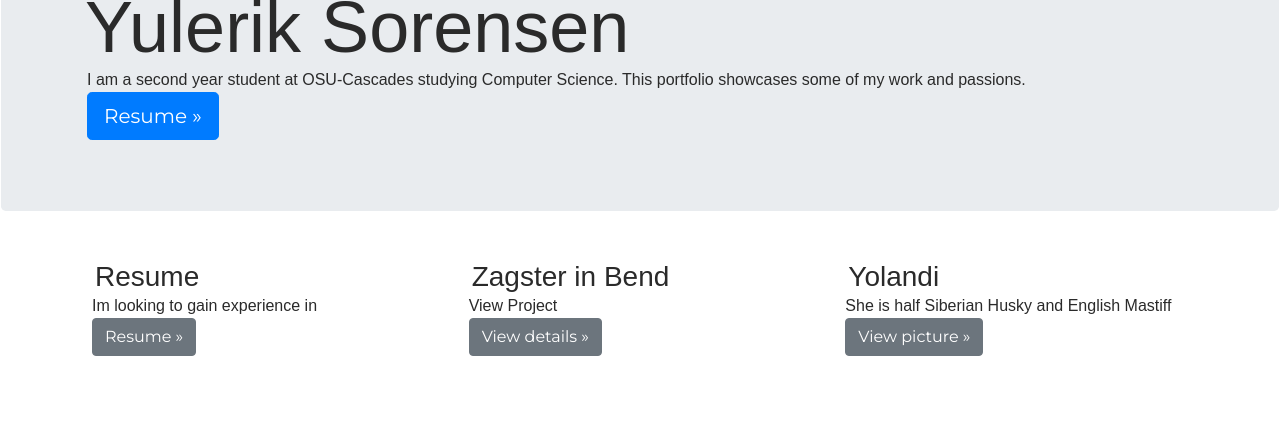
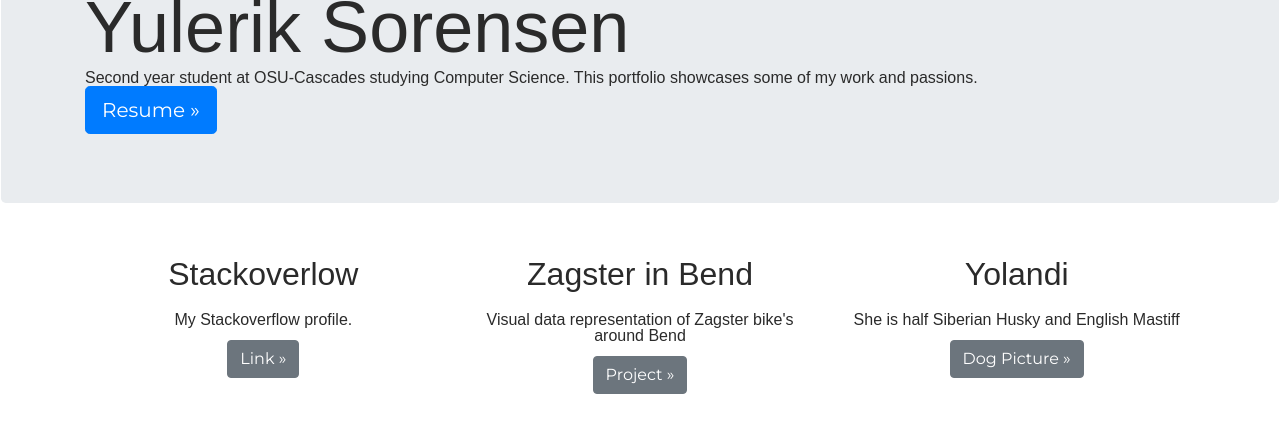
Before and after one commit to yulerik/yulerik.github.io, a plain HTML site: page index.html in a window 1280 px wide. Shown: the part 141-566 px from the top of the page. Drawn offline with nearby package versions, Linux system fonts and the light colour scheme; grey boxes are pictures that could not be loaded; a web font is replaced by a local one.

Commit message:
Links
Linked to stackoverstock, home, resume, and zagster visual project all updated

```diff
--- a/index.html
+++ b/index.html
@@ -15,6 +15,7 @@
     <script src="main.js"></script>
   </head>
   <body>
+<!--Navigation menu bar links-->
     <nav class="navbar navbar-expand-md navbar-dark fixed-top bg-dark">
       <a class="navbar-brand" href="#">Yulerik Sorensen</a>
       <button class="navbar-toggler" type="button" data-toggle="collapse" data-target="#navbarsExampleDefault" aria-controls="navbarsExampleDefault" aria-expanded="false" aria-label="Toggle navigation">
@@ -26,17 +27,17 @@
             <a class="nav-link" href="https://yulerik.github.io">Home <span class="sr-only">(current)</span></a>
           </li>
           <li class="nav-item">
-            <a class="nav-link" href="#">Resume</a>
+            <a class="nav-link" href="resume.pdf" target="_blanks">Resume</a>
           </li>
           <li class="nav-item">
-            <a class="nav-link disabled" href="#">Zagster Bike Data</a>
+            <a class="nav-link disabled" href="https://yulerik.github.io/zagster-client/" target="_blank">Zagster Bike Data</a>
           </li>
           <li class="nav-item dropdown">
             <a class="nav-link dropdown-toggle" href="http://example.com" id="dropdown01" data-toggle="dropdown" aria-haspopup="true" aria-expanded="false">Links</a>
             <div class="dropdown-menu" aria-labelledby="dropdown01">
               <a class="dropdown-item" href="https://github.com/yulerik" target="blank">Github</a>
               <a class="dropdown-item" href="https://stackoverflow.com/users/12146107/yulerik-sorensen?tab=profile" target="blank">Stackoverflow</a>
-              <a class="dropdown-item" href="#">Resume</a>
+              <a class="dropdown-item" href="resume.pdf">Resume</a>
             </div>
           </li>
         </ul>
@@ -47,31 +48,43 @@
       </div>
     </nav>
     <main role="main">
-<!-- Main jumbotron for a primary marketing message or call to action -->
+<!--Heading at top of page -->
       <div class="jumbotron">
         <div class="container">
           <h1 id="mainHeader" class="display-3">Yulerik Sorensen</h1>
-          <p id="heading">I am a second year student at OSU-Cascades studying Computer Science. This portfolio showcases some of my work and passions.</p>
-          <p><a class="btn btn-primary btn-lg" href="#" role="button">Resume &raquo;</a></p>
+          <p id="heading">Second year student at OSU-Cascades studying Computer Science. This portfolio showcases some of my work and passions.</p>
+          <p><a class="btn btn-primary btn-lg" href="resume.pdf" target="_blank" role="button">Resume &raquo;</a></p>
         </div>
       </div>
       <div class="container">
-<!-- Example row of columns -->
+<!--Links to different pages-->
         <div class="row">
           <div class="col-md-4">
-            <h2>Resume</h2>
-            <p>Im looking to gain experience in</p>
-            <p><a class="btn btn-secondary" href="#" role="button">Resume &raquo;</a></p>
+            <h2 class="h2">Stackoverlow</h2>
+            <div class="info">
+              <p>My Stackoverflow profile.</p>
+            </div>
+            <div class="btn">
+              <p><a class="btn btn-secondary" href="https://stackoverflow.com/users/12146107/yulerik-sorensen?tab=profile" target="blank" role="button">Link &raquo;</a></p>
+            </div>
           </div>
           <div class="col-md-4">
-            <h2>Zagster in Bend</h2>
-            <p>View Project</p>
-            <p><a class="btn btn-secondary" href="#" role="button">View details &raquo;</a></p>
+            <h2 class="h2">Zagster in Bend</h2>
+            <div class="info">
+              <p>Visual data representation of Zagster bike's around Bend</p>
+            </div>
+            <div class="btn">
+              <p><a class="btn btn-secondary" href="https://yulerik.github.io/zagster-client/" target="_blank" role="button">Project &raquo;</a></p>
+            </div>
           </div>
           <div class="col-md-4">
-            <h2>Yolandi</h2>
-            <p>She is half Siberian Husky and English Mastiff</p>
-            <p><a class="btn btn-secondary" href="yolandi.jpg" target="blank" role="button">View picture &raquo;</a></p>
+            <h2 class="h2">Yolandi</h2>
+            <div class="info">
+              <p>She is half Siberian Husky and English Mastiff</p>
+            </div>
+            <div class="btn">
+              <p><a class="btn btn-secondary" href="yolandi.jpg" target="blank" role="button">Dog Picture &raquo;</a></p>
+            </div>
           </div>
         </div>
       </div> <!-- /container -->
@@ -100,8 +113,7 @@
     <footer class="container">
       <p>&copy; Yulerik Sorensen 2019-2020</p>
     </footer>
-<!-- Bootstrap core JavaScript
-    ================================================== -->
+<!-- Bootstrap core JavaScript================================================== -->
 <!-- Placed at the end of the document so the pages load faster -->
 <!-- affects jquery link in head <script src="https://code.jquery.com/jquery-3.3.1.slim.min.js" integrity="sha384-q8i/X+965DzO0rT7abK41JStQIAqVgRVzpbzo5smXKp4YfRvH+8abtTE1Pi6jizo" crossorigin="anonymous"></script> -->
     <script src="https://cdnjs.cloudflare.com/ajax/libs/popper.js/1.14.3/umd/popper.min.js" integrity="sha384-ZMP7rVo3mIykV+2+9J3UJ46jBk0WLaUAdn689aCwoqbBJiSnjAK/l8WvCWPIPm49" crossorigin="anonymous"></script>
--- a/screen.css
+++ b/screen.css
@@ -116,15 +116,9 @@ img.outside {
   float: left;
   width: 50%; }
 
-#row {
-  content: " ";
-  display: inline-block;
-  clear: both; }
-
-p {
-  padding: 2px; }
+.row {
+  text-align: center; }
 
 .yolandi {
   width: auto;
-  height: auto;
-}
+  height: auto; }
```
Also changed, not shown: 2 other files.
